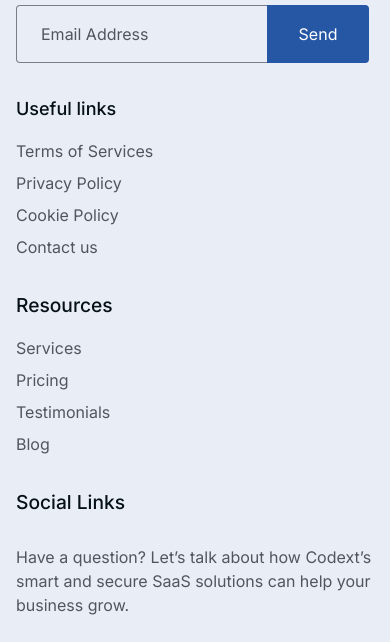
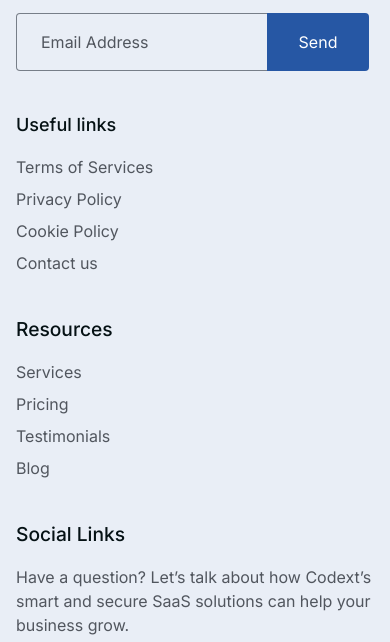
Before and after one commit to Chris-Error-404/Codext, a website: page public/index.html in a window 390 px wide. Shown: the part 1212-1854 px from the top of the page. Drawn offline with nearby package versions, Linux system fonts and the light colour scheme.

Commit message:
foooter done

```diff
--- a/public/index.html
+++ b/public/index.html
@@ -67,10 +67,10 @@
 
 
 <footer class="bg-[var(--light-blue)]">
-    <div class="container mx-auto px-4 py-15 md:py-20 max-w-[1400px] flex flex-col-reverse md:flex-row gap-8 md:gap-0 justify-between">
+    <div class="container mx-auto px-4 py-15 md:py-20 max-w-[1400px] flex flex-col-reverse md:flex-row gap-10 md:gap-0 justify-between">
 
         <!--scocial links/-->
-        <div class="flex flex-col gap-7 md:max-w-[25%]">
+        <div class="flex flex-col gap-4 md:gap-7 md:max-w-[25%]">
             <a href="./index.html" class="cursor-pointer hidden md:block">
             <img src="./img/Logo/logo_svg.svg" alt="#" class="w-[30%] md:w-fit hidden md:block">
             </a>
```
Also changed, not shown: public/css/output.css.
